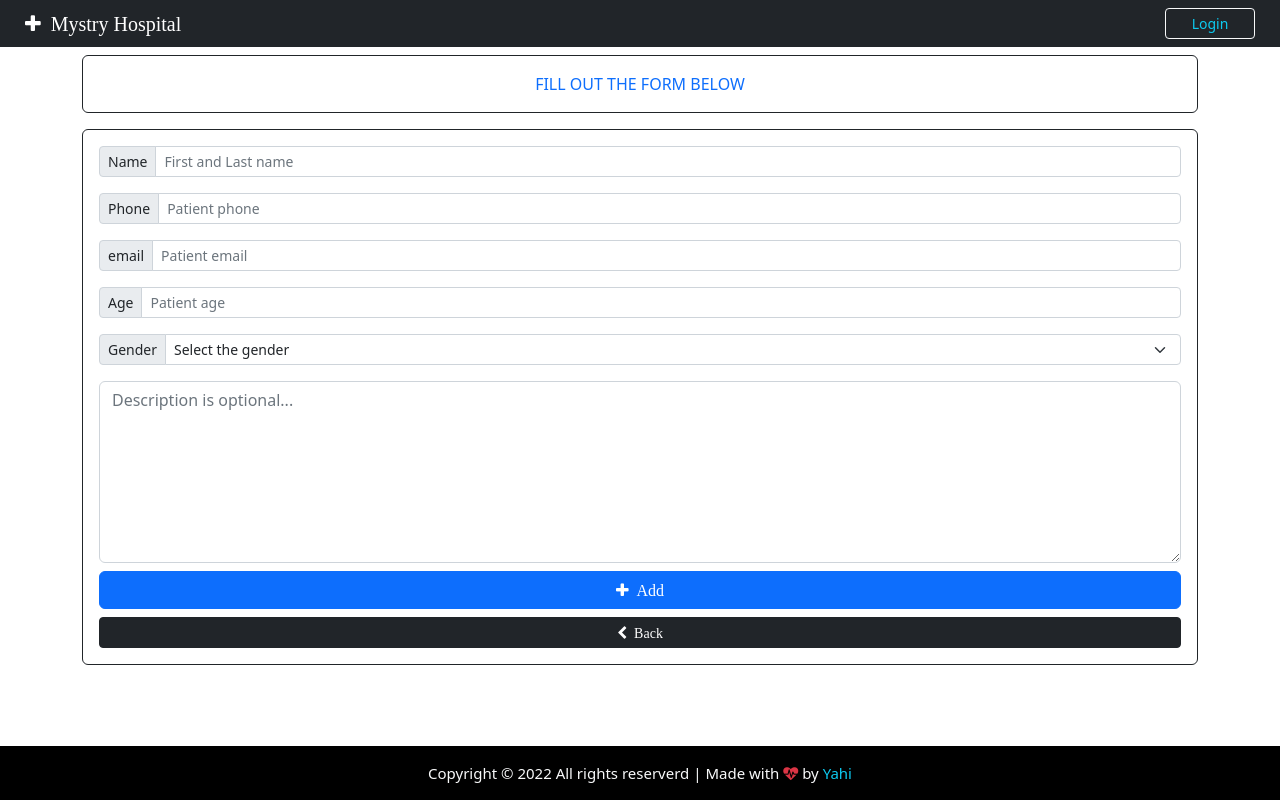
After one commit to Blackscure/Patient, a Django app: template App/templates/add.html in a window 1280 px wide. The commit adds this page. Run offline with Django 3.2, Linux system fonts and the light colour scheme; the template is opened without the code that fills it, so the values that code supplies are empty.

Commit message:
add patient template and function created

```diff
--- /dev/null
+++ b/App/templates/add.html
@@ -0,0 +1,53 @@
+{% extends 'base.html' %}
+
+<!-- Page content -->
+{% block content %}
+<div class="container">
+    <div class="row">
+        <div class="col-lg-12">
+            <div class="card card-body border-dark text-primary mt-2">
+                <span class="text-center">FILL OUT THE FORM BELOW</span>
+            </div>
+            <form action="/add_patient" method="POST" autocomplete="off" enctype="multipart/form-data" class="card p-3 border-dark mt-3">
+                {% csrf_token %}
+                <div class="input-group input-group-sm mb-3">
+                    <span class="input-group-text">Name</span>
+                    <input type="text" class="form-control" name="name" placeholder="First and Last name">
+                </div>
+                <div class="input-group input-group-sm mb-3">
+                    <span class="input-group-text">Phone</span>
+                    <input type="text" class="form-control" name="phone" placeholder="Patient phone">
+                </div>
+                <div class="input-group input-group-sm mb-3">
+                    <span class="input-group-text">email</span>
+                    <input type="text" class="form-control" name="email" placeholder="Patient email">
+                </div>
+                <div class="input-group input-group-sm mb-3">
+                    <span class="input-group-text">Age</span>
+                    <input type="text" class="form-control" name="age" placeholder="Patient age">
+                </div>
+                <div class="input-group input-group-sm mb-3">
+                    <label class="input-group-text">Gender</label>
+                    <select class="form-select" name="gender">
+                        <option value="" hidden>Select the gender</option>
+                        <option disabled></option>
+                        <option>M</option>
+                        <option>F</option>
+                    </select>
+                </div>
+                <div class="form-group">
+                    <textarea class="form-control" name="note" rows="7" placeholder="Description is optional..."></textarea>
+                </div>
+                <div class="d-grid gap-2 mt-2">
+                    <button type="submit" class="btn btn-primary">
+                        <i class="fa fa-plus">&nbsp;&nbsp;Add</i>
+                    </button>
+
+                    <a href="#" class="btn btn-dark btn-sm"><i class=" fa fa-chevron-left">&nbsp;&nbsp;Back</i></a>
+                </div>
+
+            </form>
+        </div>
+    </div>
+</div>
+{% endblock content %}
--- a/App/views.py
+++ b/App/views.py
@@ -4,6 +4,7 @@ from django.shortcuts import render
 from django.contrib.auth.decorators import login_required
 from App.models import Patient
 from django.contrib import messages
+from django.http import HttpResponseRedirect
 
 # Function to render the frontend page
 def frontend(request):
@@ -30,3 +31,6 @@ def add_patient(request):
         patient.note = request.POST.get('note')
         patient.save()
         messages.success(request, "Patient added successfully !")
+        return HttpResponseRedirect('/backend')
+    else:
+        return render(request, 'add.html')
--- a/patient/urls.py
+++ b/patient/urls.py
@@ -15,7 +15,7 @@ urlpatterns = [
 
 #----------------------- BACKEND SECTION -----------------------|
     # Path to access the backend page
-    path('backend/',   views.backend, name="backend")
+    path('backend/',   views.backend, name="backend"),
     # Path to Add patient
     path('add_patient', views.add_patient, name="add_patient"),
 ]
```
Also changed, not shown: App/templates/backend.html (+24 -1 lines), db.sqlite3.
